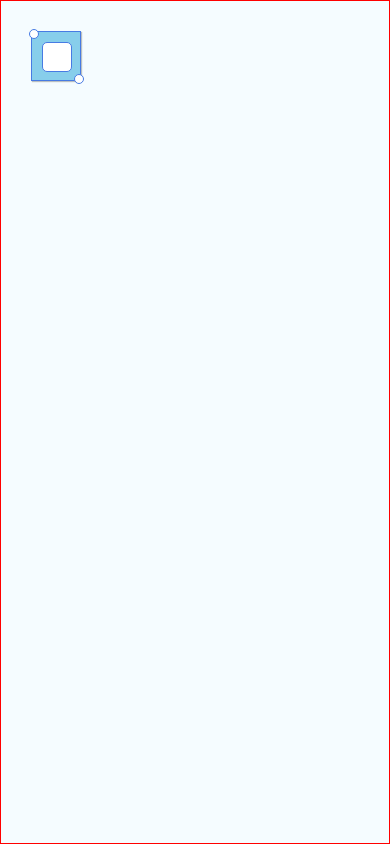
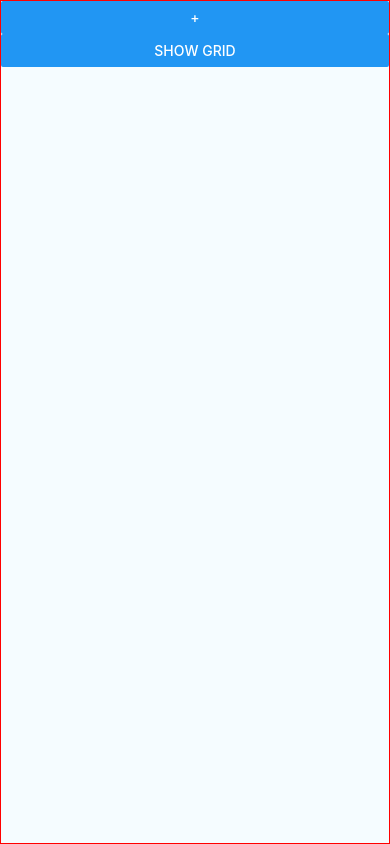
Before and after one commit to fricze/niksde, a React Native app: screen / in a window 390 px wide. Built offline with nearby package versions, Linux system fonts and the light colour scheme.

Commit message:
Nice breaks!

```diff
--- a/App.js
+++ b/App.js
@@ -1,10 +1,21 @@
 import React, { useState } from "react";
-import { StyleSheet, View, SafeAreaView } from "react-native";
+import {
+  Dimensions,
+  Button,
+  StyleSheet,
+  View,
+  SafeAreaView,
+} from "react-native";
 import Elements from "./Elements";
 
-const breaks = [100, 200, 300];
+const screenWidth = Math.round(Dimensions.get("window").width);
 
-const elements = ["a", "b"];
+const getBreaks = howMany =>
+  new Array(howMany)
+    .fill(null)
+    .map((_, idx) => (screenWidth / (howMany + 1)) * (idx + 1));
+
+const breaks = getBreaks(12);
 
 const styles = StyleSheet.create({
   container: {
@@ -32,11 +43,19 @@ const styles = StyleSheet.create({
 
 export default function App() {
   const [showBreak, setShowBreak] = useState(false);
-
+  const [elements, setElements] = useState([]);
+  const [showBreaks, setShowBreaks] = useState(false);
   const [active, setActive] = useState(elements[0]);
 
   return (
     <SafeAreaView style={styles.container}>
+      <Button
+        title="+"
+        onPress={() => setElements(a => a.concat([Math.random()]))}
+      />
+
+      <Button title="show grid" onPress={() => setShowBreaks(a => !a)} />
+
       {elements.map(id => (
         <Elements
           key={id}
@@ -56,7 +75,7 @@ export default function App() {
             styles.line,
             {
               left: breakVal,
-              display: breakVal === showBreak ? "flex" : "none",
+              display: showBreaks || breakVal === showBreak ? "flex" : "none",
             },
           ]}
         />
--- a/Elements.js
+++ b/Elements.js
@@ -106,6 +106,7 @@ const DefView = ({ active, setActive, breaks, setShowBreak }) => {
           shadowOffset: { width: 1, height: 1 },
           shadowOpacity: 0.3,
           shadowRadius: 1,
+          elevation: 12,
         },
       ]}
     >
--- a/package.json
+++ b/package.json
@@ -17,7 +17,9 @@
     "eslint-plugin-react": "^7.16.0",
     "react": "16.9.0",
     "react-native": "0.61.2",
-    "react-native-svg": "^9.13.2"
+    "react-native-pose": "^0.9.1",
+    "react-native-svg": "^9.13.2",
+    "react-native-viewport-units": "^0.0.5"
   },
   "devDependencies": {
     "@babel/core": "^7.6.4",
```
Also changed, not shown: 1 other file (tests, documents, lock files or other folders).
